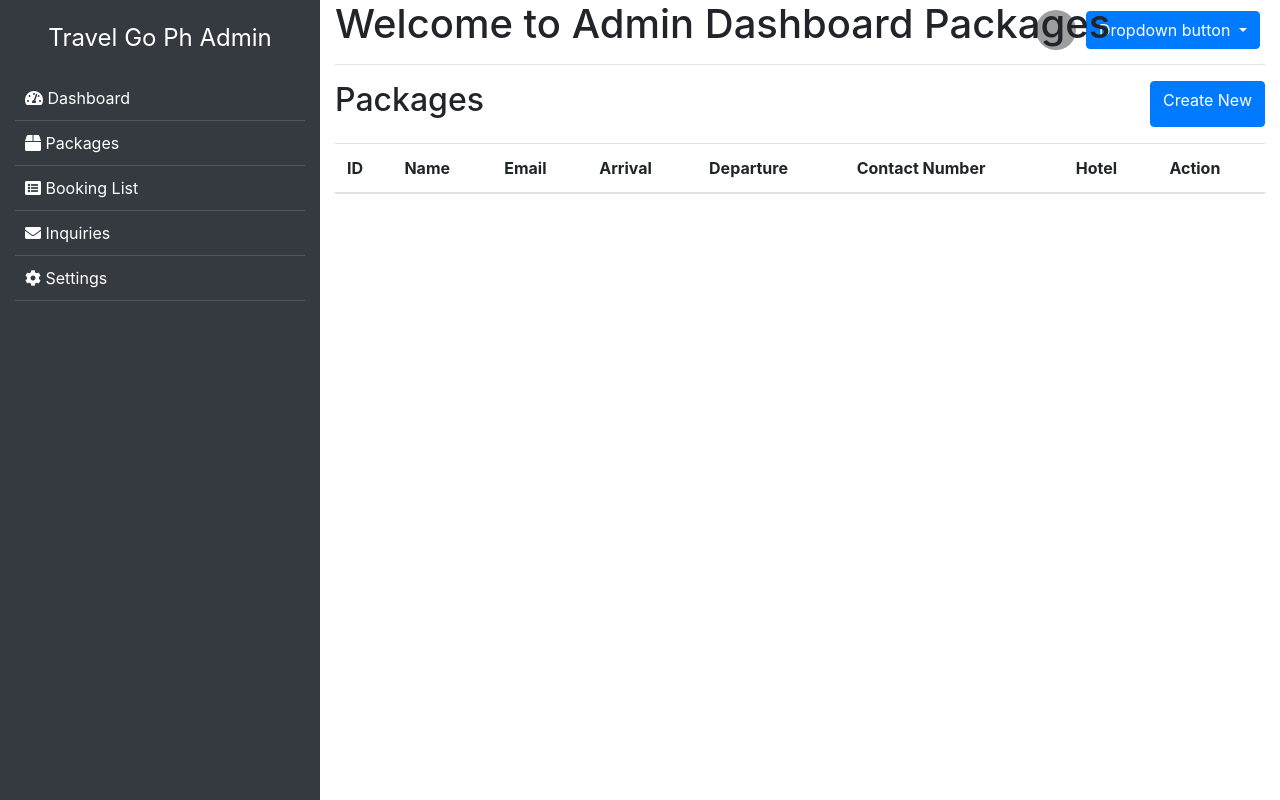
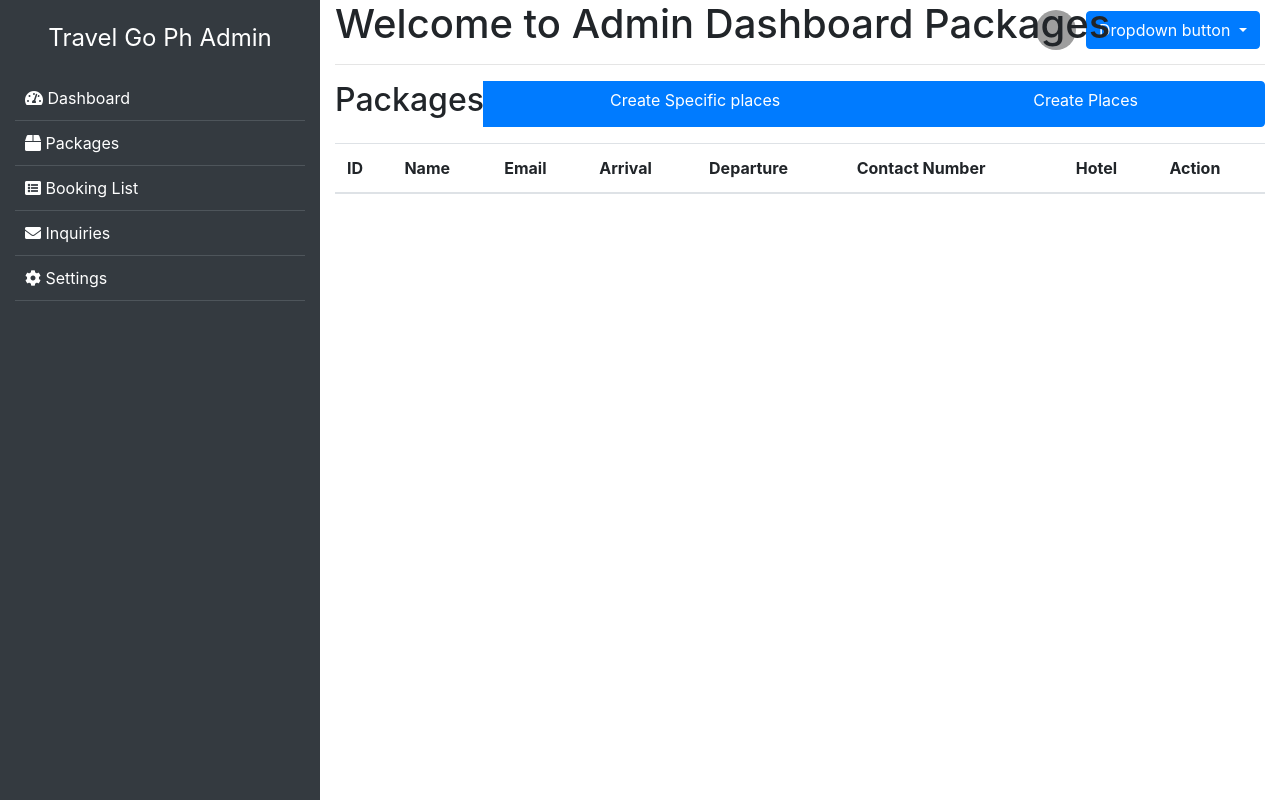
Before and after one commit to kyuremmmmz/Travel-Go, a PHP site: page /Website/admin/pakages.php in a window 1280 px wide. Run offline with PHP 8.4, Linux system fonts and the light colour scheme; lists and menus that the app fills with data are empty; some libraries are stand-ins or nearby versions; grey boxes are pictures that could not be loaded.

Commit message:
push this ti new branch

```diff
--- a/admin/pakages.php
+++ b/admin/pakages.php
@@ -112,9 +112,10 @@
                 <h1>Welcome to Admin Dashboard Packages</h1>
                 <hr>
                 <!-- Table with "Create New" button -->
-                <div class="d-flex justify-content-between mb-3">
+                <div class="btn-group d-flex justify-content-between mb-3">
                     <h2>Packages</h2>
-                    <a href="see_details_form.php" class="btn btn-primary">Create New</a>
+                    <a href="/see_details_form.php" class="btn btn-primary">Create Specific places</a>
+                    <a href="/see_details_form.php" class="btn btn-primary">Create Places</a>
                 </div>
                 <table class="table table-hover">
                     <thead>
```
Also changed, not shown: Main/e-ticket.php (+1 -1 lines), details/66214d315b1b9.jpg (added), details/66214d315bfef.jpg (added), img/661e7206561a1.png (added), 1 other file.
